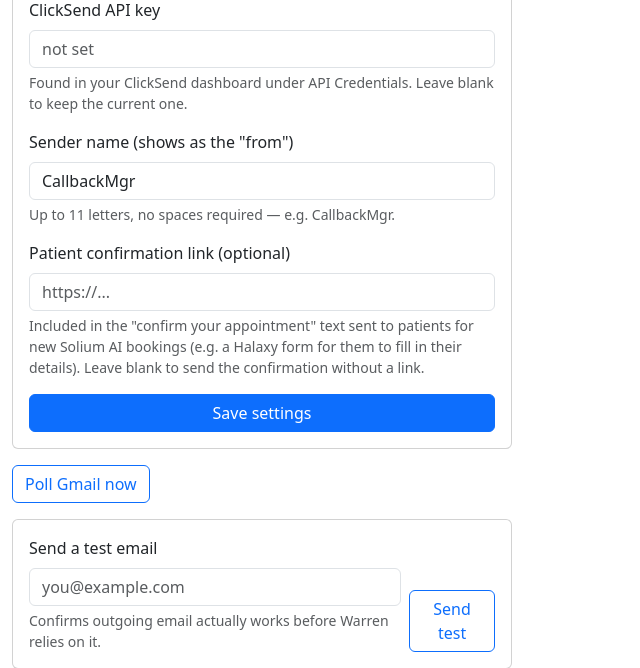
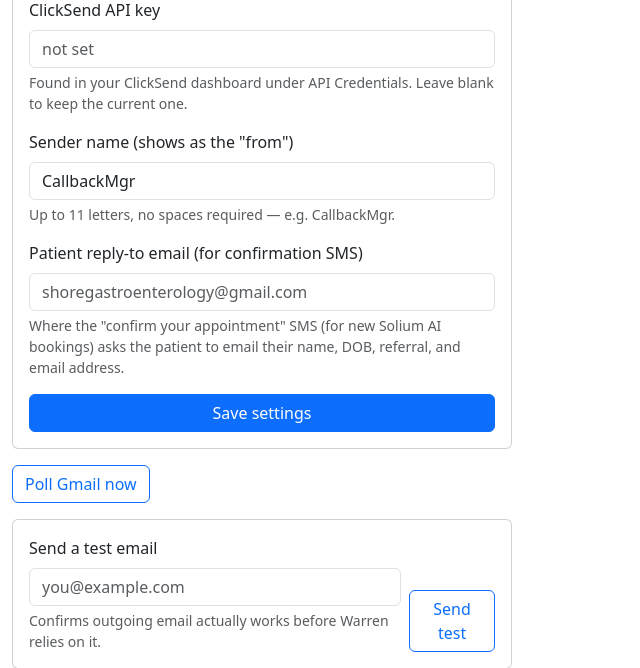
Before and after one commit to jcypowh/callback-manager, a Flask app: page /admin/settings in a window 1280 px wide; the page is wider, and only the part inside the window is pictured. Shown: the part 1361-2029 px from the top of that part, without its empty margins (0-640 px from the left). Run offline with Flask 3, Linux system fonts and the light colour scheme; the visitor is signed in with stand-in values (Sample User, id 1); data comes from the database, SQL or seed files in the repository; data that the repository does not hold is empty.

Commit message:
Rework patient confirmation SMS wording per real examples
Replaces the placeholder "link to a form" idea with the actual wording
requested: "Welcome to Shore Gastroenterology. Your appointment is
confirmed on <date/time>. Please reply by email to <address> with your
name, DOB, referral, and email address." The date/time is pulled straight
out of the booking details text rather than needing a separate field.
Settings gains "Patient reply-to email" in place of the old confirmation
link. Also adds Northern Beaches Hospital to the poller's hospital-name
guesser (label only - not the document-upload hospital list) since it
comes up constantly in real Solium/Halaxy emails.

```diff
--- a/app.py
+++ b/app.py
@@ -872,11 +872,16 @@ def confirm_appointment(task_id):
         flash('No phone number on this task to text.', 'warning')
         return redirect(url_for('queue'))
 
-    link = cfg('patient_confirmation_link', '')
-    default_message = f"Hi {task['patient_name'] or 'there'}, this confirms your new appointment with Shore Gastroenterology."
-    if link:
-        default_message += f' Please complete your details here: {link}'
-    default_message += ' Call us if you need to reschedule.'
+    reply_email = cfg('patient_reply_email', '')
+    when_match = re.search(r'\bon\s+(.+)$', task['message_text'] or '', re.IGNORECASE)
+    appointment_when = when_match.group(1).strip().rstrip('.') if when_match else (task['message_text'] or '').strip()
+
+    default_message = f"Welcome to Shore Gastroenterology. Your appointment is confirmed on {appointment_when}."
+    if reply_email:
+        default_message += (
+            f' Please reply by email to {reply_email} with your name, DOB, referral '
+            '(as a photo or PDF), and email address.'
+        )
 
     if request.method == 'POST':
         message = request.form.get('message', '').strip()
@@ -1625,7 +1630,7 @@ def admin_settings():
             if new_api_key:
                 set_cfg('clicksend_api_key', new_api_key)
             set_cfg('sms_alpha_tag', request.form.get('sms_alpha_tag', '').strip() or 'CallbackMgr')
-            set_cfg('patient_confirmation_link', request.form.get('patient_confirmation_link', '').strip())
+            set_cfg('patient_reply_email', request.form.get('patient_reply_email', '').strip())
             flash('Settings saved.', 'success')
         elif action == 'poll_now':
             count, error = poll_gmail()
@@ -1688,7 +1693,7 @@ def admin_settings():
         clicksend_username=cfg('clicksend_username', ''),
         has_clicksend_key=bool(cfg('clicksend_api_key')),
         sms_alpha_tag=cfg('sms_alpha_tag', 'CallbackMgr'),
-        patient_confirmation_link=cfg('patient_confirmation_link', ''),
+        patient_reply_email=cfg('patient_reply_email', ''),
     )
 
 
--- a/gmail_poller.py
+++ b/gmail_poller.py
@@ -22,7 +22,7 @@ SOLIUM_FROM = 'automations@solium.ai'
 HALAXY_FROM = 'noreply@halaxy.com'
 WATCHED_SENDERS = (SOLIUM_FROM, HALAXY_FROM)
 
-KNOWN_HOSPITALS = ['Dee Why Endoscopy', 'Mater Hospital', 'East Sydney Private Hospital']
+KNOWN_HOSPITALS = ['Dee Why Endoscopy', 'Mater Hospital', 'East Sydney Private Hospital', 'Northern Beaches Hospital']
 
 
 def _decode_str(value):
--- a/templates/admin_settings.html
+++ b/templates/admin_settings.html
@@ -74,12 +74,11 @@
     <div class="form-text">Up to 11 letters, no spaces required — e.g. CallbackMgr.</div>
   </div>
   <div class="mb-3">
-    <label class="form-label">Patient confirmation link (optional)</label>
-    <input type="url" name="patient_confirmation_link" class="form-control" value="{{ patient_confirmation_link }}" placeholder="https://...">
+    <label class="form-label">Patient reply-to email (for confirmation SMS)</label>
+    <input type="email" name="patient_reply_email" class="form-control" value="{{ patient_reply_email }}" placeholder="shoregastroenterology@gmail.com">
     <div class="form-text">
-      Included in the "confirm your appointment" text sent to patients for new Solium AI bookings
-      (e.g. a Halaxy form for them to fill in their details). Leave blank to send the confirmation
-      without a link.
+      Where the "confirm your appointment" SMS (for new Solium AI bookings) asks the patient to
+      email their name, DOB, referral, and email address.
     </div>
   </div>
   <button class="btn btn-primary">Save settings</button>
```
